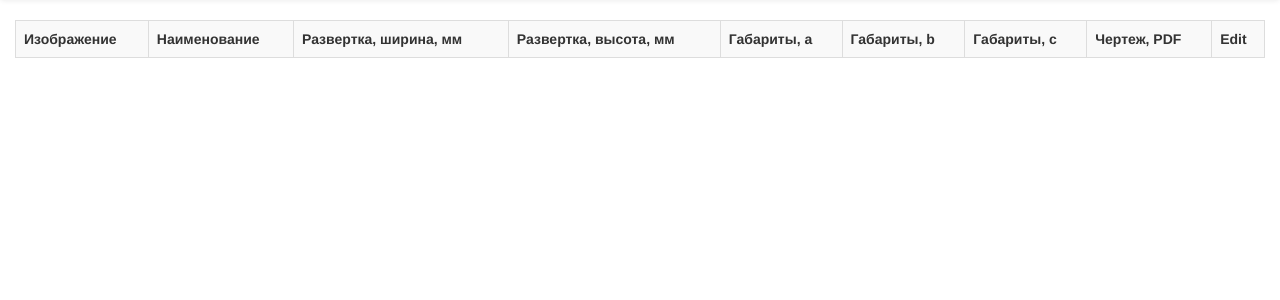
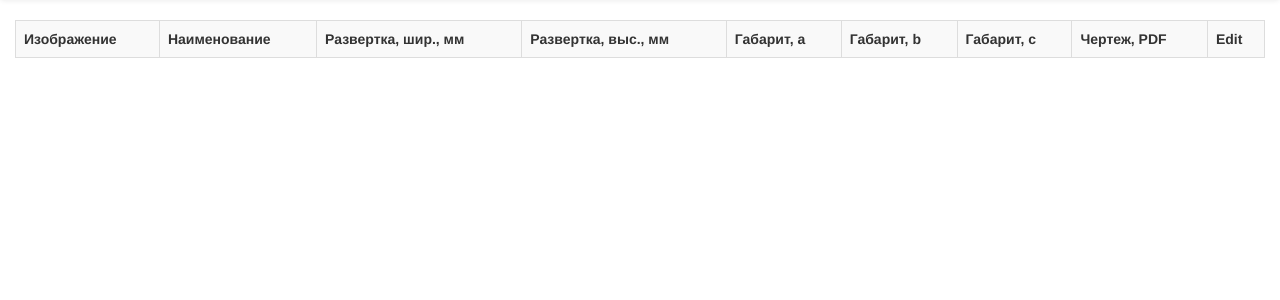
Before and after one commit to swasher/pdfupload, a Django app: template stanzforms/templates/knife.html in a window 1280 px wide. Shown: the part 52-352 px from the top of the page. Run offline with Django 3.2, Linux system fonts and the light colour scheme; the template is opened without the code that fills it, so the values that code supplies are empty; parts of the project's set-up code (start-up, migrations or seed data) failed here and were passed over; some libraries are stand-ins or nearby versions.

Commit message:
minor changes

```diff
--- a/stanzforms/templates/knife.html
+++ b/stanzforms/templates/knife.html
@@ -10,11 +10,11 @@
             <tr>
                 <th>Изображение</th>
                 <th>Наименование</th>
-                <th>Развертка, ширина, мм</th>
-                <th>Развертка, высота, мм</th>
-                <th>Габариты, a</th>
-                <th>Габариты, b</th>
-                <th>Габариты, c</th>
+                <th>Развертка, шир., мм</th>
+                <th>Развертка, выс., мм</th>
+                <th>Габарит, a</th>
+                <th>Габарит, b</th>
+                <th>Габарит, c</th>
                 <th>Чертеж, PDF</th>
                 <th>Edit</th>
             </tr>
--- a/workflow/analyze.py
+++ b/workflow/analyze.py
@@ -124,10 +124,6 @@ def analyze_machine(pdf):
 
         # Теперь сравниваем полученные размеры с известными, для каждой странцы
         for page, plate in pdf.platesize.items():
-            # todo delete debug output
-            # print('--------------')
-            # print('page=', page)
-            # print('plate=', plate)
             for press in primary_machines:
                 # print('press.plate_w={}, pdf.platesize[page][0]={}, press.plate_h={}, pdf.platesize[page][1]={}'.format(press.plate_w, pdf.platesize[page][0], press.plate_h, pdf.platesize[page][1] ))
                 if (press.plate_w == pdf.platesize[page][0]) and (press.plate_h == pdf.platesize[page][1]):
@@ -255,7 +251,6 @@ def detect_outputter(pdf):
 
         # Тут нужен unicode, потому что имя файла может содержать русские буквы,
         # и будет лажа при сравнении типа str (fname) с типом unicode (Outputter.objects.all())
-        # TODO лажа все равно происходит!!!
         parts = fname.decode('UTF-8').lower().split("_")
 
         for company in Outputter.objects.all():
--- a/workflow/signamarks.py
+++ b/workflow/signamarks.py
@@ -55,7 +55,7 @@ def recurse_iterate(lt_objs):
         if isinstance(lt_obj, LTChar):
             txt += lt_obj.get_text()
         elif isinstance(lt_obj, LTFigure):
-            # TODO может быть, тут должно быть просто else???
+            # может быть, тут должно быть просто else?
             recurse_iterate(lt_obj)  # Recursive
     return txt
 
```
Also changed, not shown: provision/fabfile.py (+6 -4 lines).
